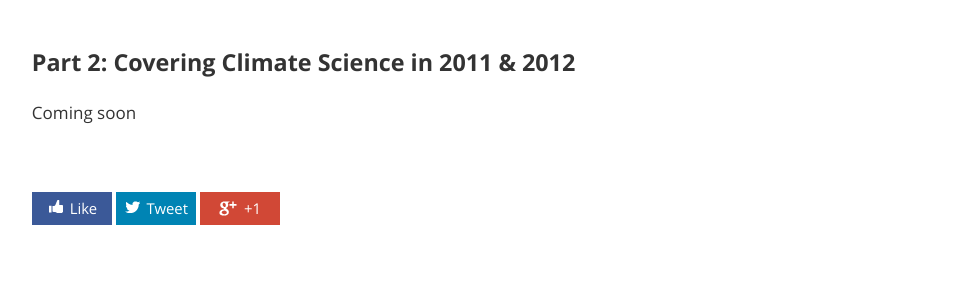
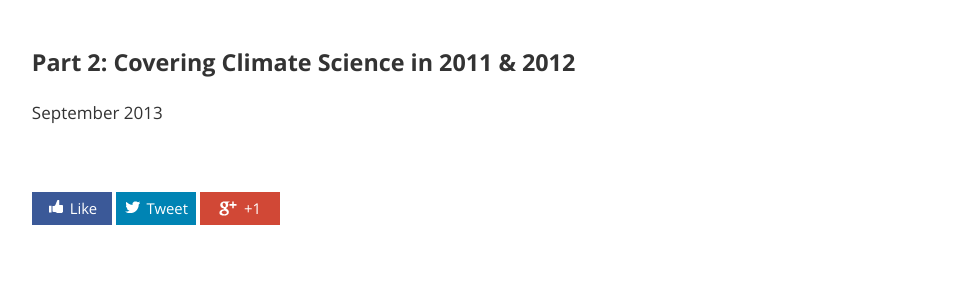
Before and after one commit to investigate/sceptical-climate, a Jekyll site: the page built from index.html, in a window 1280 px wide. Shown: the part 569-865 px from the top of the page, without its empty margins (143-1101 px from the left). Built offline with Jekyll 4.4.1, drawn with Linux system fonts in a browser that asks for light colours; nearby versions of some CDN libraries; Markdown is read by kramdown in place of the engine named in the settings.

Commit message:
added due date for report 2

```diff
--- a/index.html
+++ b/index.html
@@ -10,4 +10,4 @@ permalink: /
 <p><em class="supporting">Published December 1, 2011</em></p>
 <p>Climate change policy has dominated Australian politics in recent years. While journalists often criticise others for poor communication, they should also be accountable for how they communicate climate change. This Australian Centre for Independent Journalism report analyses how ten publications in mainstream corporate media covered carbon policy for six months in 2011.</p>
 <h2>Part 2: Covering Climate Science in 2011&nbsp;&amp;&nbsp;2012</h2>
-<p>Coming soon</p>
+<p>September 2013</p>
```
